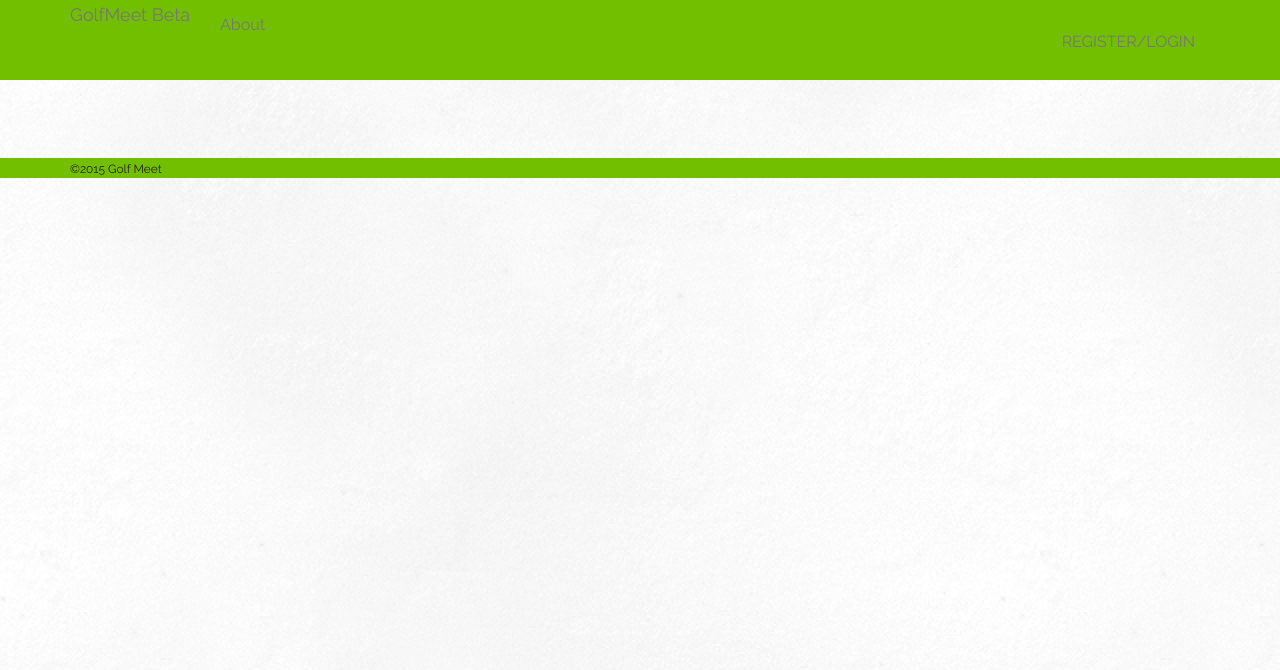
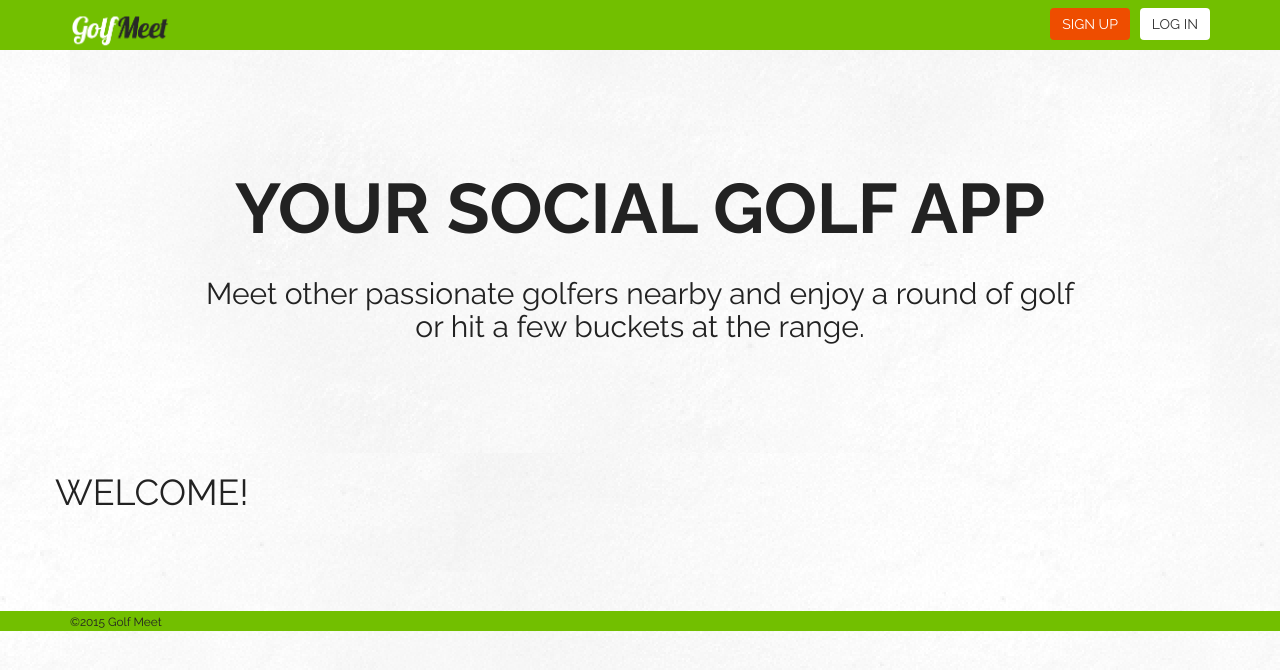
Before and after one commit to nickweinberg/GolfMeetBeta, a Flask app: page / in a window 1280 px wide. Shown: the top 670 px of the page. Run offline with Flask 2, Linux system fonts and the light colour scheme; parts of the project's set-up code (start-up, migrations or seed data) failed here and were passed over; some libraries are stand-ins or nearby versions; some web fonts are replaced.

Commit message:
update base template with hip stylings

```diff
--- a/project/templates/_base.html
+++ b/project/templates/_base.html
@@ -12,7 +12,6 @@
 {#    <link href="{{url_for('static', filename='main.css')}}" rel="stylesheet" media="screen">#}
     <link href="{{  url_for('static', filename='stylesheets/bootstrap.css')}}" type="text/css" media="screen" rel="stylesheet">
     <link href="{{ url_for('static', filename='stylesheets/global.css')}}" type="text/css" media="screen" rel="stylesheet">
-    <link href="{{ url_for('static', filename='stylesheets/home.css')}}" type="text/css" media="screen" rel="stylesheet">
 
     <!-- fonts -->
     <link href='http://fonts.googleapis.com/css?family=Raleway:400,100,700' rel='stylesheet' type='text/css'>
--- a/project/templates/header.html
+++ b/project/templates/header.html
@@ -1,35 +1,53 @@
-<header class="site-header">
-  <!-- Navigation -->
-  <nav class="navbar navbar-default navbar-fixed-top" role="navigation">
-    <div class="container">
-      <!-- Brand and toggle get grouped for better mobile display -->
-      <div class="navbar-header">
-        <button type="button" class="navbar-toggle" data-toggle="collapse" data-target="#bs-example-navbar-collapse-1">
-          <span class="sr-only">Toggle navigation</span>
-          <span class="icon-bar"></span>
-          <span class="icon-bar"></span>
-          <span class="icon-bar"></span>
-        </button>
-          <a class="navbar-brand" href="{{ url_for('main.home') }}">GolfMeet Beta</a>
-      </div>
-      <!-- Collect the nav links, forms, and other content for toggling -->
-      <div class="collapse navbar-collapse" id="bs-example-navbar-collapse-1">
-        <ul class="nav navbar-nav">
-          <li><a href="{{ url_for('main.about') }}">About</a></li>
-          {% if current_user.is_authenticated() %}
-           <li><a href="{{ url_for('user.members') }}">Dashboard</a></li>
-          {% endif %}
-        </ul>
-        <ul class="nav navbar-nav navbar-right">
-          {% if current_user.is_authenticated() %}
-            <li><a href="{{ url_for('user.logout') }}">Logout</a></li>
-          {% else %}
-            <li><a href="{{ url_for('user.login') }}"><span class="glyphicon glyphicon-user"></span>&nbsp;Register/Login</a></li>
-          {% endif %}
-        </ul>
-      </div>
-      <!-- /.navbar-collapse -->
-    </div>
-    <!-- /.container -->
-  </nav>
-</header>
+     <nav class="navbar navbar-default navbar-static-top" role="navigation">
+        <div class="container">
+          <a class="navbar-brand" href="#">
+            <img src="{{ url_for('static', filename='images/Golfmeet-logo5.png')}}" height="45px">
+          </a>
+          <a class="btn btn-default navbar-btn navbar-right" href="login">Log In</a>
+          <a class="btn btn-default navbar-btn navbar-right signUpButton" href="signup">Sign Up</a>
+        </div>
+      </nav>
+
+      <!-- __________________________________________________________________________________________ -->
+
+{##}
+{##}
+{##}
+{#<header class="site-header">#}
+{##}
+{##}
+{##}
+{#  <!-- Navigation -->#}
+{#  <nav class="navbar navbar-default navbar-fixed-top" role="navigation">#}
+{#    <div class="container">#}
+{#      <!-- Brand and toggle get grouped for better mobile display -->#}
+{#      <div class="navbar-header">#}
+{#        <button type="button" class="navbar-toggle" data-toggle="collapse" data-target="#bs-example-navbar-collapse-1">#}
+{#          <span class="sr-only">Toggle navigation</span>#}
+{#          <span class="icon-bar"></span>#}
+{#          <span class="icon-bar"></span>#}
+{#          <span class="icon-bar"></span>#}
+{#        </button>#}
+{#          <a class="navbar-brand" href="{{ url_for('main.home') }}">GolfMeet Beta</a>#}
+{#      </div>#}
+{#      <!-- Collect the nav links, forms, and other content for toggling -->#}
+{#      <div class="collapse navbar-collapse" id="bs-example-navbar-collapse-1">#}
+{#        <ul class="nav navbar-nav">#}
+{#          <li><a href="{{ url_for('main.about') }}">About</a></li>#}
+{#          {% if current_user.is_authenticated() %}#}
+{#           <li><a href="{{ url_for('user.members') }}">Dashboard</a></li>#}
+{#          {% endif %}#}
+{#        </ul>#}
+{#        <ul class="nav navbar-nav navbar-right">#}
+{#          {% if current_user.is_authenticated() %}#}
+{#            <li><a href="{{ url_for('user.logout') }}">Logout</a></li>#}
+{#          {% else %}#}
+{#            <li><a href="{{ url_for('user.login') }}"><span class="glyphicon glyphicon-user"></span>&nbsp;Register/Login</a></li>#}
+{#          {% endif %}#}
+{#        </ul>#}
+{#      </div>#}
+{#      <!-- /.navbar-collapse -->#}
+{#    </div>#}
+{#    <!-- /.container -->#}
+{#  </nav>#}
+{#</header>#}
--- a/project/templates/main/home.html
+++ b/project/templates/main/home.html
@@ -1,7 +1,16 @@
 {% extends "_base.html" %}
 
+{% block css %}
+  <link href="{{ url_for('static', filename='stylesheets/home.css')}}" type="text/css" media="screen" rel="stylesheet">
+{% endblock %}
+
 {% block content %}
-
+    <div class="headerWrap">
+      <div class="container">
+          <h1 class="headerText">Your Social Golf App</h1>
+          <h2 class="subheadText"> Meet other passionate golfers nearby and enjoy a round of golf or hit a few buckets at the range.
+      </div>
+    </div>
 <div class="body-content">
   <div class="row">
     <h1>Welcome!</h1>
```
